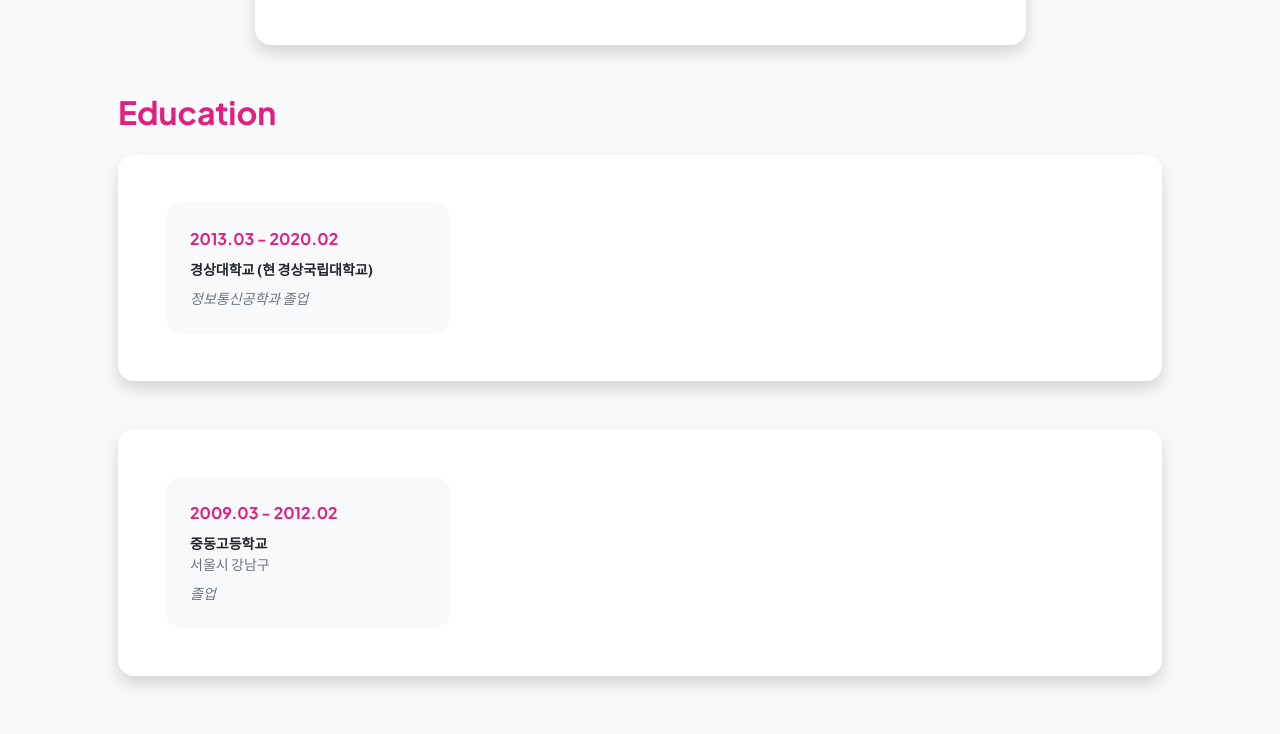
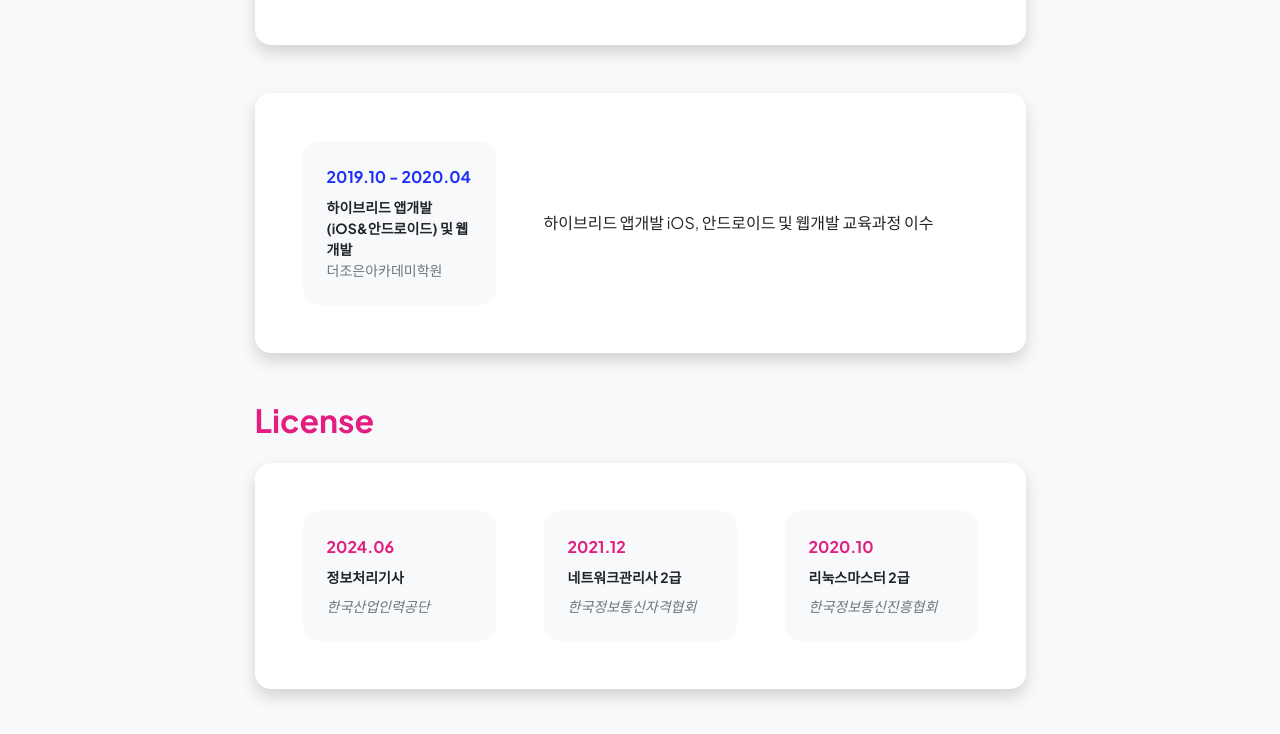
Before and after one commit to LHJ48/leehojunportfolio, a plain HTML site: page resume.html in a window 1280 px wide. Shown: the part 623-1357 px from the top of the page. Drawn offline with nearby package versions, Linux system fonts and the light colour scheme.

Commit message:
문구수정

```diff
--- a/resume.html
+++ b/resume.html
@@ -47,7 +47,7 @@
                                 <h2 class="text-primary fw-bolder mb-0">Experience</h2>
                                 <!-- Download resume button-->
                                 <!-- Note: Set the link href target to a PDF file within your project-->
-                                <a class="btn btn-primary px-4 py-3" href="#!">
+                                <a class="btn btn-primary px-4 py-3" href="resources/resume.pdf" download="이호준 이력서">
                                     <div class="d-inline-block bi bi-download me-2"></div>
                                     이력서 다운
                                 </a>
@@ -77,21 +77,66 @@
                                 </div>
                             </div>
                             <!-- Experience Card 2-->
-                            <!--
                             <div class="card shadow border-0 rounded-4 mb-5">
                                 <div class="card-body p-5">
                                     <div class="row align-items-center gx-5">
                                         <div class="col text-center text-lg-start mb-4 mb-lg-0">
                                             <div class="bg-light p-4 rounded-4">
-                                                <div class="text-primary fw-bolder mb-2">2017 - 2019</div>
-                                                <div class="small fw-bolder">SEM Specialist</div>
-                                                <div class="small text-muted">Wayne Enterprises</div>
-                                                <div class="small text-muted">Gotham City, NY</div>
+                                                <div class="text-primary fw-bolder mb-2">2019.10 - 2020.04</div>
+                                                <div class="small fw-bolder">하이브리드 앱개발(iOS&안드로이드) 및 웹개발</div>
+                                                <div class="small text-muted">더조은아카데미학원</div>
                                             </div>
                                         </div>
-                                        <div class="col-lg-8"><div>Lorem ipsum dolor sit amet consectetur adipisicing elit. Delectus laudantium, voluptatem quis repellendus eaque sit animi illo ipsam amet officiis corporis sed aliquam non voluptate corrupti excepturi maxime porro fuga.</div></div>
+                                        <div class="col-lg-8"><div>
+                                            하이브리드 앱개발 iOS, 안드로이드 및 웹개발 교육과정 이수
+                                        </div></div>
                                     </div>
-                                </div>-->
+                                </div>
+                            </div>
+                        </section>
+                        <!-- License Section-->
+                        <section>
+                            <h2 class="text-secondary fw-bolder mb-4">License</h2>
+                            <!-- License Card 1-->
+                            <div class="card shadow border-0 rounded-4 mb-5">
+                                <div class="card-body p-5">
+                                    <div class="row align-items-center gx-5">
+                                        <div class="col text-center text-lg-start mb-4 mb-lg-0">
+                                            <div class="bg-light p-4 rounded-4">
+                                                <div class="text-secondary fw-bolder mb-2">2024.06</div>
+                                                <div class="mb-2">
+                                                    <div class="small fw-bolder">정보처리기사</div>
+                                                </div>
+                                                <div class="fst-italic">
+                                                    <div class="small text-muted">한국산업인력공단</div>
+                                                </div>
+                                            </div>
+                                        </div>
+                                        <div class="col text-center text-lg-start mb-4 mb-lg-0">
+                                            <div class="bg-light p-4 rounded-4">
+                                                <div class="text-secondary fw-bolder mb-2">2021.12</div>
+                                                <div class="mb-2">
+                                                    <div class="small fw-bolder">네트워크관리사 2급</div>
+                                                </div>
+                                                <div class="fst-italic">
+                                                    <div class="small text-muted">한국정보통신자격협회</div>
+                                                </div>
+                                            </div>
+                                        </div>
+                                        <div class="col text-center text-lg-start mb-4 mb-lg-0">
+                                            <div class="bg-light p-4 rounded-4">
+                                                <div class="text-secondary fw-bolder mb-2">2020.10</div>
+                                                <div class="mb-2">
+                                                    <div class="small fw-bolder">리눅스마스터 2급</div>
+                                                </div>
+                                                <div class="fst-italic">
+                                                    <div class="small text-muted">한국정보통신진흥협회</div>
+                                                </div>
+                                            </div>
+                                        </div>
+                                        <div class="col-lg-8"><div></div></div>
+                                    </div>
+                                </div>
                             </div>
                         </section>
                         <!-- Education Section-->
```
Also changed, not shown: index.html (+1 -1 lines), projects.html (+7 -5 lines).
